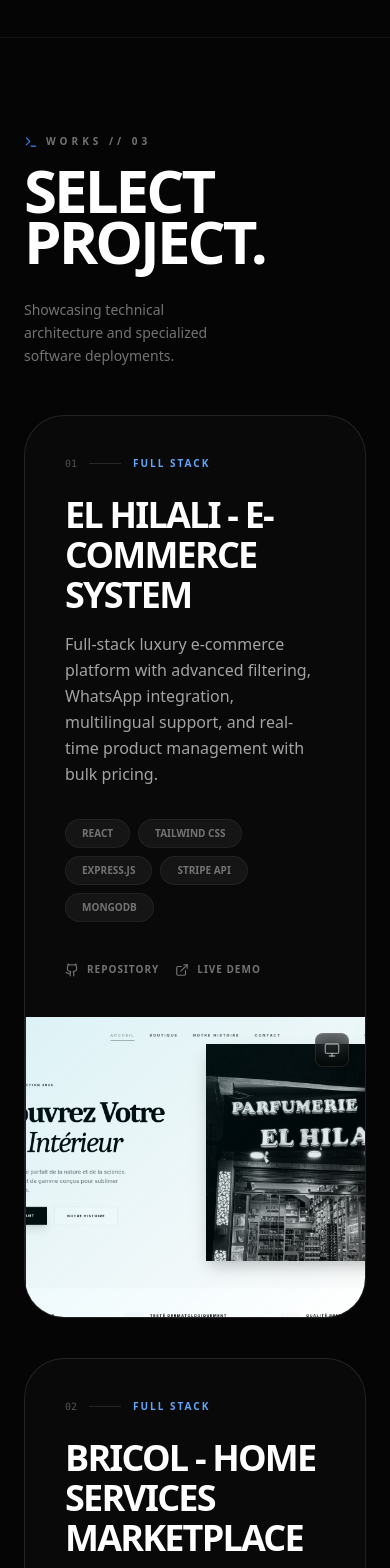
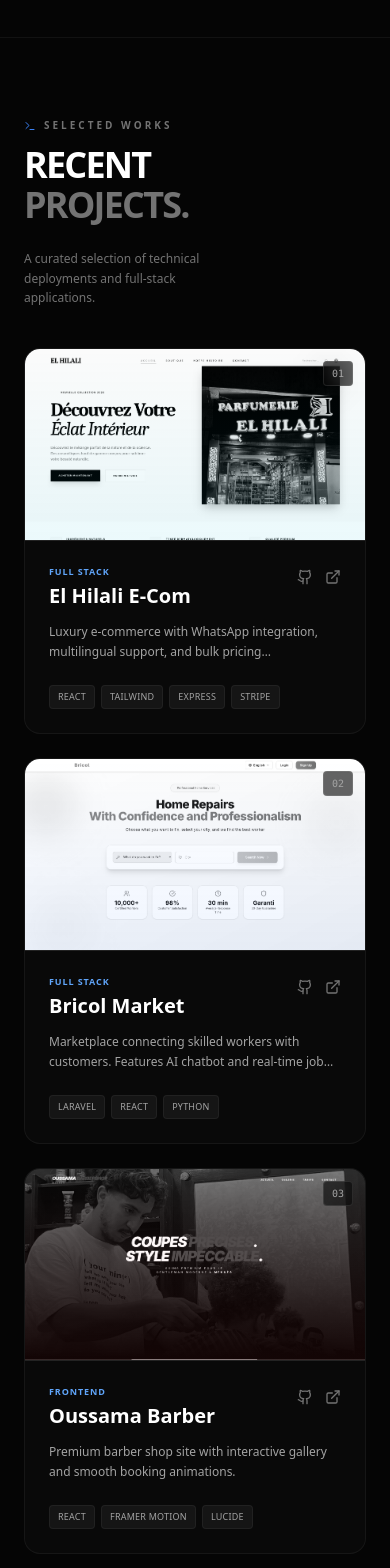
Before and after one commit to zakari-aee/portfolio, a React (Vite) app: page / in a window 390 px wide. Shown: the part 4860-6428 px from the top of the page. Built offline with nearby package versions, Linux system fonts and the light colour scheme.

Commit message:
Refactor project details and improve layout in Projects component

```diff
--- a/src/components/Projects.jsx
+++ b/src/components/Projects.jsx
@@ -6,10 +6,8 @@ import {
   Github,
   ExternalLink,
   Terminal,
-  Layout,
-  Cpu,
-  Globe,
-  Monitor,
+  Folder,
+  ArrowUpRight,
 } from "lucide-react";
 
 const Projects = () => {
@@ -33,10 +31,10 @@ const Projects = () => {
   const projects = [
     {
       id: "01",
-      title: "El Hilali - E-Commerce System",
+      title: "El Hilali E-Com",
       category: "Full Stack",
-      description: "Full-stack luxury e-commerce platform with advanced filtering, WhatsApp integration, multilingual support, and real-time product management with bulk pricing.",
-      tags: ["React", "Tailwind CSS", "express.js", "Stripe API", "MongoDB"],
+      description: "Luxury e-commerce with WhatsApp integration, multilingual support, and bulk pricing management.",
+      tags: ["React", "Tailwind", "Express", "Stripe"],
       image: "/image.png",
       color: "from-cyan-500/20",
       github: "https://github.com/zakari-aee/store",
@@ -44,10 +42,10 @@ const Projects = () => {
     },
     {
       id: "02",
-      title: "Bricol - Home Services Marketplace",
+      title: "Bricol Market",
       category: "Full Stack",
       description:
-        "A comprehensive home services marketplace connecting skilled workers with customers. Features AI-powered chatbot, real-time job matching, integrated payment system, and multi-language support for seamless service discovery and booking.",
+        "Marketplace connecting skilled workers with customers. Features AI chatbot and real-time job matching.",
       tags: ["Laravel", "React", "Python"],
       image: "/image2.png",
       color: "from-blue-500/20",
@@ -56,11 +54,11 @@ const Projects = () => {
     },
     {
       id: "03",
-      title: "Oussama Barbershop",
-      category: "Full Stack",
+      title: "Oussama Barber",
+      category: "Frontend",
       description:
-        "A premium barber shop website featuring interactive before/after gallery, smooth animations, and responsive design for seamless client booking experience.",
-      tags: ["React", "Tailwind CSS", "Framer Motion", "Lucide React"],
+        "Premium barber shop site with interactive gallery and smooth booking animations.",
+      tags: ["React", "Framer Motion", "Lucide"],
       image: "/oussama.png",
       color: "from-red-500/20",
       github: "https://github.com/zakari-aee/oussama-barbershop",
@@ -72,113 +70,94 @@ const Projects = () => {
     <section
       id="projects"
       ref={sectionRef}
-      className="min-h-screen py-24 bg-[#050505] text-white overflow-hidden border-t border-white/5"
+      className="min-h-screen py-20 bg-[#050505] text-white overflow-hidden border-t border-white/5"
     >
       <div className="w-full px-6 md:px-12 lg:px-20">
-        <div className="grid grid-cols-1 lg:grid-cols-12 gap-12">
-          {/* LEFT SIDEBAR: Sticky Title */}
+        <div className="grid grid-cols-1 lg:grid-cols-12 gap-10 lg:gap-16">
+
+          {/* LEFT SIDEBAR: Compact Sticky Title */}
           <motion.div
             className="lg:col-span-3 lg:sticky lg:top-32 h-fit"
-            initial={{ opacity: 0, x: -30 }}
+            initial={{ opacity: 0, x: -20 }}
             animate={isVisible ? { opacity: 1, x: 0 } : {}}
           >
-            <div className="flex items-center gap-2 mb-4">
-              <Terminal size={14} className="text-blue-500" />
-              <span className="text-[10px] font-bold tracking-[0.4em] uppercase text-neutral-500">
-                Works // 03
+            <div className="flex items-center gap-2 mb-3">
+              <Terminal size={12} className="text-blue-500" />
+              <span className="text-[10px] font-bold tracking-[0.3em] uppercase text-neutral-500">
+                Selected Works
               </span>
             </div>
-            <h2 className="text-6xl font-bold tracking-tighter uppercase mb-8 leading-[0.85]">
-              Select
+            <h2 className="text-4xl md:text-5xl font-bold tracking-tighter uppercase mb-6 text-white">
+              Recent
               <br />
-              Project.
+              <span className="text-neutral-500">Projects.</span>
             </h2>
-            <p className="text-neutral-500 text-sm leading-relaxed max-w-[220px] font-light">
-              Showcasing technical architecture and specialized software
-              deployments.
+            <p className="text-neutral-500 text-xs leading-relaxed max-w-[200px] font-light">
+              A curated selection of technical deployments and full-stack applications.
             </p>
           </motion.div>
 
-          {/* RIGHT: Large Visual Cards */}
-          <div className="lg:col-span-9 space-y-10">
+          {/* RIGHT: Grid of Compact Cards */}
+          <div className="lg:col-span-9 grid grid-cols-1 md:grid-cols-2 gap-6">
             {projects.map((project, idx) => (
               <motion.div
                 key={idx}
-                initial={{ opacity: 0, y: 40 }}
+                initial={{ opacity: 0, y: 20 }}
                 animate={isVisible ? { opacity: 1, y: 0 } : {}}
-                transition={{ duration: 0.8, delay: idx * 0.1 }}
-                className="group relative bg-white/[0.02] border border-white/10 rounded-[2.5rem] overflow-hidden hover:border-white/20 transition-all duration-700"
+                transition={{ duration: 0.5, delay: idx * 0.1 }}
+                className="group flex flex-col bg-white/[0.02] border border-white/5 rounded-2xl overflow-hidden hover:border-white/10 hover:bg-white/[0.04] transition-all duration-300"
               >
-                <div className="grid grid-cols-1 xl:grid-cols-2">
+                {/* IMAGE AREA - Compact Height */}
+                <div className="relative h-48 overflow-hidden w-full bg-neutral-900 border-b border-white/5">
+                  <div
+                    className={`absolute inset-0 bg-gradient-to-t ${project.color} to-transparent z-10 opacity-40 group-hover:opacity-20 transition-opacity duration-500`}
+                  />
+                  <img
+                    src={project.image}
+                    alt={project.title}
+                    className="w-full h-full object-cover grayscale group-hover:grayscale-0 transition-all duration-500 group-hover:scale-105"
+                  />
+
+                  {/* Floating ID badge */}
+                  <div className="absolute top-3 right-3 z-20">
+                    <div className="bg-black/60 backdrop-blur-md px-2 py-1 rounded border border-white/10 flex items-center gap-2">
+                       <span className="text-[10px] font-mono text-neutral-400">{project.id}</span>
+                    </div>
+                  </div>
+                </div>
+
                 {/* CONTENT AREA */}
-                  <div className="p-10 md:p-14 flex flex-col justify-between">
+                <div className="p-6 flex flex-col flex-grow">
+                  <div className="flex justify-between items-start mb-3">
                     <div>
-                      <div className="flex items-center gap-3 mb-6">
-                        <span className="text-[10px] font-mono text-neutral-600">
-                          {project.id}
-                        </span>
-                        <div className="w-8 h-[1px] bg-neutral-800" />
-                        <span className="text-[10px] font-bold uppercase tracking-[0.2em] text-blue-400">
+                        <span className="text-[9px] font-bold uppercase tracking-widest text-blue-400 mb-1 block">
                             {project.category}
                         </span>
+                        <h3 className="text-xl font-bold text-white group-hover:text-blue-400 transition-colors">
+                            {project.title}
+                        </h3>
                     </div>
 
-                      <h3 className="text-4xl font-bold tracking-tighter text-white mb-4 uppercase group-hover:text-blue-400 transition-colors">
-                        {project.title}
-                      </h3>
-                      <p className="text-neutral-400 text-base leading-relaxed mb-8 font-light">
+                    {/* Icon links moved to top right of content for cleaner look */}
+                    <div className="flex gap-3 pt-1">
+                        <a href={project.github} target="_blank" className="text-neutral-500 hover:text-white transition-colors"><Github size={16} /></a>
+                        <a href={project.live} target="_blank" className="text-neutral-500 hover:text-white transition-colors"><ExternalLink size={16} /></a>
+                    </div>
+                  </div>
+
+                  <p className="text-neutral-400 text-xs leading-relaxed mb-6 font-light line-clamp-2">
                     {project.description}
                   </p>
 
-                      <div className="flex flex-wrap gap-2 mb-10">
+                  <div className="mt-auto flex flex-wrap gap-1.5">
                     {project.tags.map((tag) => (
                       <span
                         key={tag}
-                            className="px-4 py-1.5 bg-white/5 border border-white/5 rounded-full text-[10px] font-bold text-neutral-500 uppercase"
+                        className="px-2 py-1 bg-white/5 rounded text-[9px] font-medium text-neutral-400 uppercase tracking-wide border border-white/5"
                       >
                         {tag}
                       </span>
                     ))}
-                      </div>
-                    </div>
-
-                    <div className="flex gap-4">
-                      <a
-                        href={project.github}
-                        target="_blank"
-                        rel="noopener noreferrer"
-                        className="flex items-center gap-2 text-[10px] font-bold uppercase tracking-widest hover:text-white text-neutral-500 transition-colors group/link"
-                      >
-                        <Github size={14} /> Repository
-                      </a>
-
-                      <a
-                        href={project.live}
-                        target="_blank"
-                        rel="noopener noreferrer"
-                        className="flex items-center gap-2 text-[10px] font-bold uppercase tracking-widest hover:text-white text-neutral-500 transition-colors group/link"
-                      >
-                        <ExternalLink size={14} /> Live Demo
-                      </a>
-                    </div>
-                  </div>
-
-                  {/* IMAGE AREA - The Mockup */}
-                  <div className="relative h-[300px] xl:h-auto overflow-hidden bg-neutral-900 border-l border-white/5">
-                    <div
-                      className={`absolute inset-0 bg-gradient-to-br ${project.color} to-transparent z-10 opacity-60 group-hover:opacity-20 transition-opacity duration-700`}
-                    />
-                    <img
-                      src={project.image}
-                      alt={project.title}
-                      className="w-full h-full object-cover grayscale group-hover:grayscale-0 transition-all duration-700 group-hover:scale-105"
-                    />
-                    {/* Floating Window Decoration */}
-                    <div className="absolute top-4 right-4 z-20">
-                      <div className="bg-black/50 backdrop-blur-md p-2 rounded-lg border border-white/10">
-                        <Monitor size={16} className="text-white/50" />
-                      </div>
-                    </div>
                   </div>
                 </div>
               </motion.div>
```
Lines whose indentation alone changed are shown as unchanged.
